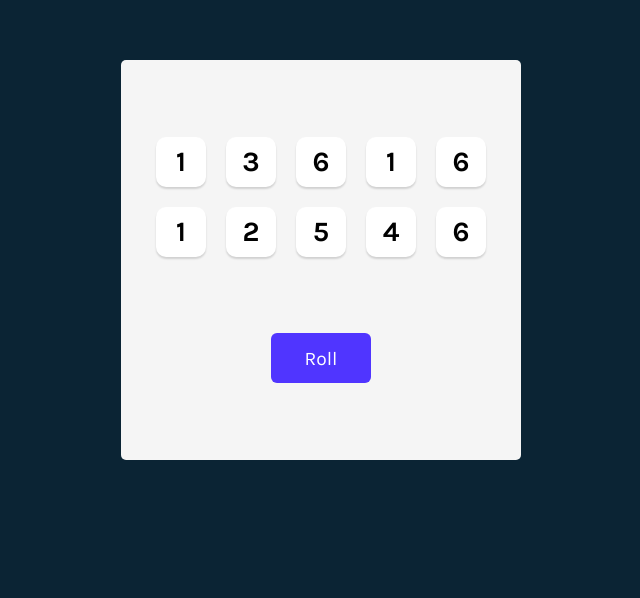
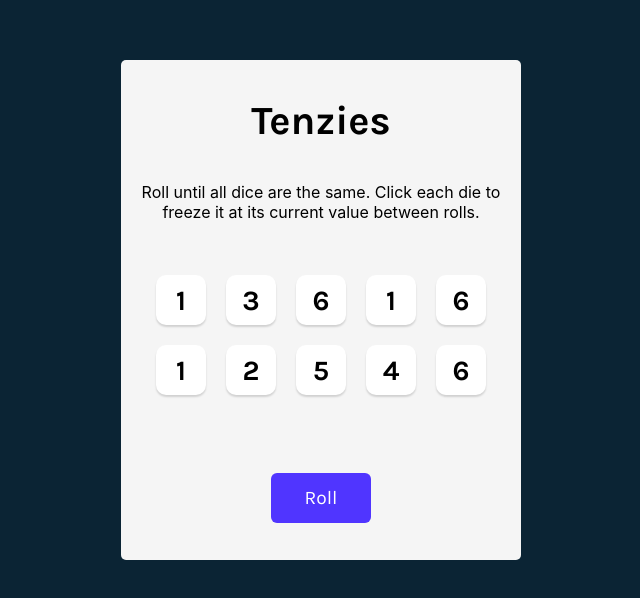
Before and after one commit to aliyasyeddd/Tenzies, a React (Vite) app: page / in a window 1280 px wide. Shown: the part 170-768 px from the top of the page, without its empty margins (319-959 px from the left). Built offline with nearby package versions, Linux system fonts and the light colour scheme.

Commit message:
implement hold dice logic

```diff
--- a/src/App.jsx
+++ b/src/App.jsx
@@ -13,16 +13,32 @@ function App() {
     }));
   }
 
+  function diceRoll() {
+    setDiceArray(oldDice => oldDice.map(dice =>
+      dice.isHeld
+      ? dice
+      : {...dice, value: Math.ceil(Math.random() * 6)}
+    ))}
+
+  function toggleHold(id) {
+    setDiceArray(prevDice => prevDice.map(dice =>
+        dice.id === id ? { ...dice, isHeld: !dice.isHeld } : dice
+      ))
+  }
+
   const diceElement = diceArray.map((dieObj) => (
-    <Die key={dieObj.id} value={dieObj.value} isHeld={dieObj.isHeld} />
+    <Die
+      key={dieObj.id}
+      value={dieObj.value}
+      isHeld={dieObj.isHeld}
+      hold={() => toggleHold(dieObj.id)}
+    />
   ));
-
-  function diceRoll() {
-    setDiceArray(generateAllNewDice());
-  }
 
   return (
     <main>
+      <h1 className="title">Tenzies</h1>
+       <p className="instructions">Roll until all dice are the same. Click each die to freeze it at its current value between rolls.</p>
       <div className="dice-container">{diceElement}</div>
       <button className="roll-dice" onClick={diceRoll}>
         Roll
--- a/src/die.jsx
+++ b/src/die.jsx
@@ -5,7 +5,12 @@ const die = (props) => {
     backgroundColor: props.isHeld ? "#59E391" : "white",
   };
 
-  return <button style={styles}>{props.value}</button>;
+  return <button
+  style={styles}
+  onClick={props.hold}
+  >
+    {props.value}
+  </button>;
 };
 
 export default die;
--- a/src/index.css
+++ b/src/index.css
@@ -23,7 +23,7 @@ div#root {
 
 main {
     background-color: #F5F5F5;
-    height: 100%;
+    height: 500px;
     border-radius: 5px;
     margin-top: 30px;
     display: flex;
@@ -32,10 +32,23 @@ main {
     align-items: center;
 }
 
+.title {
+    font-size: 40px;
+    margin: 0;
+}
+
+.instructions {
+    font-family: 'Inter', sans-serif;
+    font-weight: 400;
+    margin-top: 0;
+    text-align: center;
+}
+
 .dice-container {
     display: grid;
     grid-template: auto auto / repeat(5, 1fr);
     gap: 20px;
+    margin-bottom: 40px;
 }
 
 button {
```
